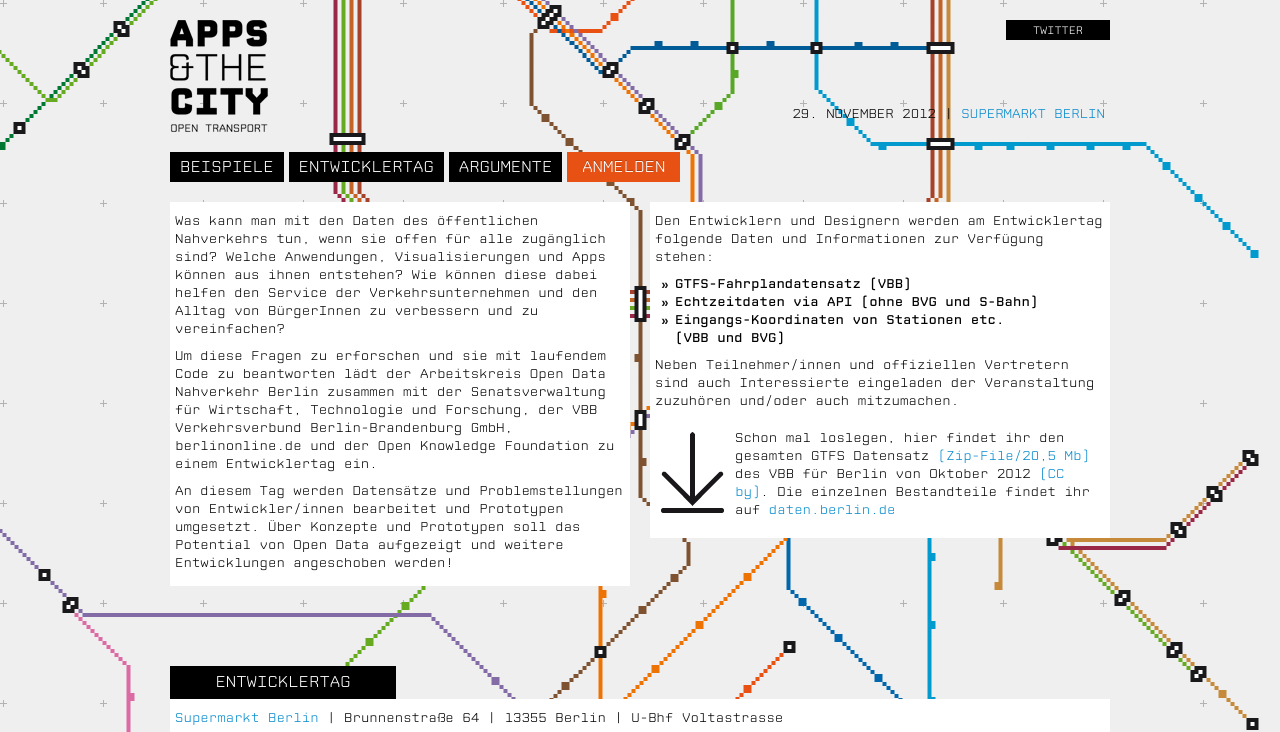
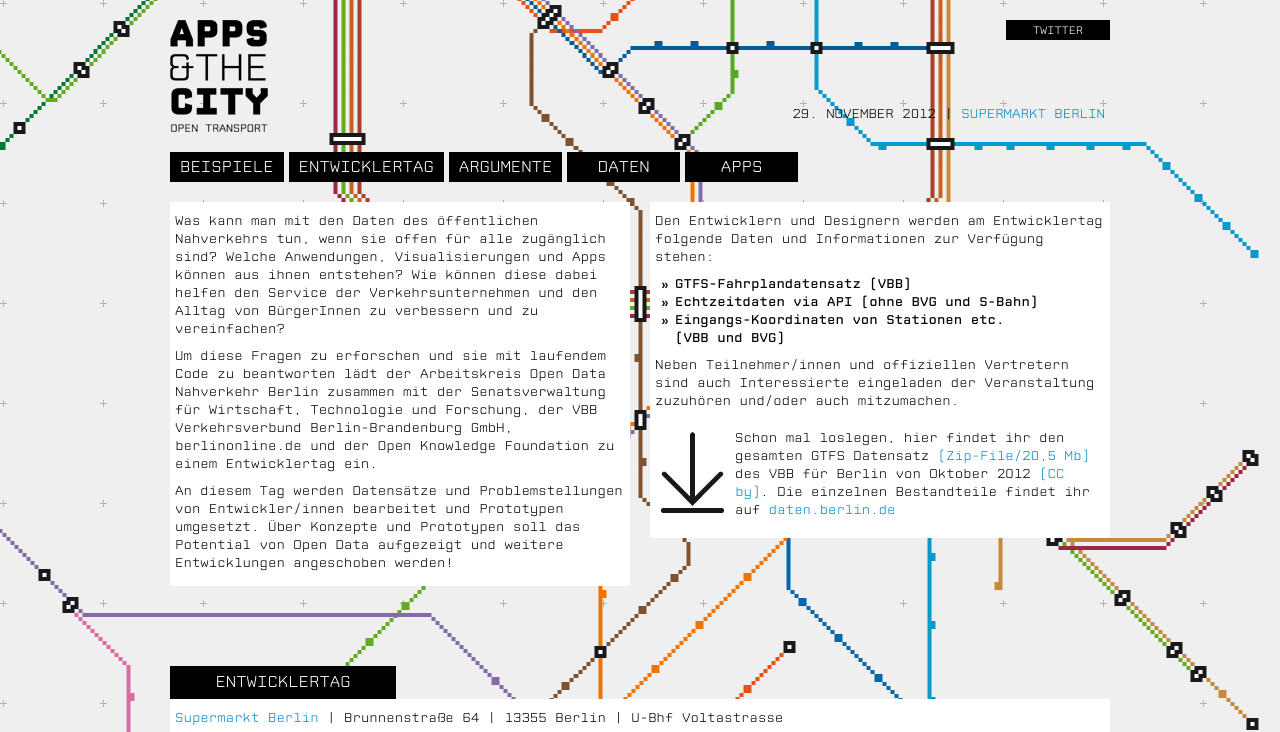
Before and after one commit to okfde/berlin.appsandthecity, a Jekyll site: the page built from index.html, in a window 1280 px wide and 900 px high, cut to the strip 0-732 px from the top of the window. Built offline with Jekyll 4.4.1, drawn with Linux system fonts in a browser that asks for light colours; nearby versions of some CDN libraries; Markdown is read by kramdown in place of the engine named in the settings.

Commit message:
Update _layouts/default.html
More Navi points apps and daten

```diff
--- a/_layouts/default.html
+++ b/_layouts/default.html
@@ -95,7 +95,8 @@ function initialize() {
           <li><a href="/#beispiele">Beispiele</a></li>
           <li><a href="/#entwicklertag">Entwicklertag</a></li>
           <li><a href="/#argumente">Argumente</a></li>
-          <li class="special-nav"><a class="register" href="http://appsandthecity.eventbrite.com/#">Anmelden</a></li>
+          <li><a href="/daten">Daten</a></li>
+          <li><a href="/apps">Apps</a></li>
         </ul>
       </div>
       <hr/>
```
